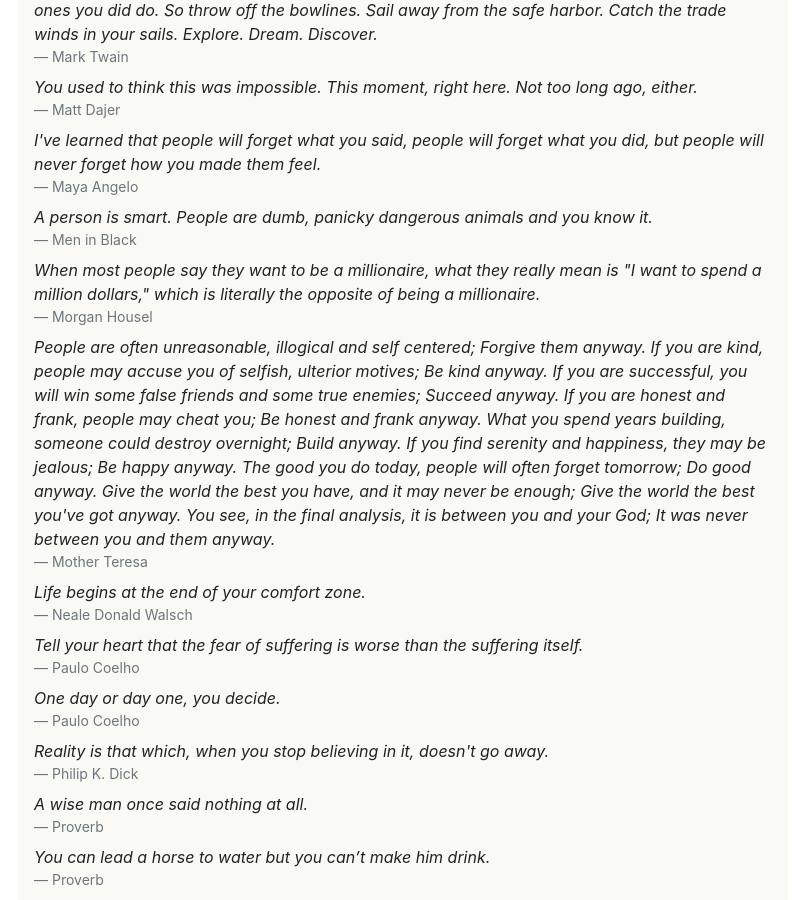
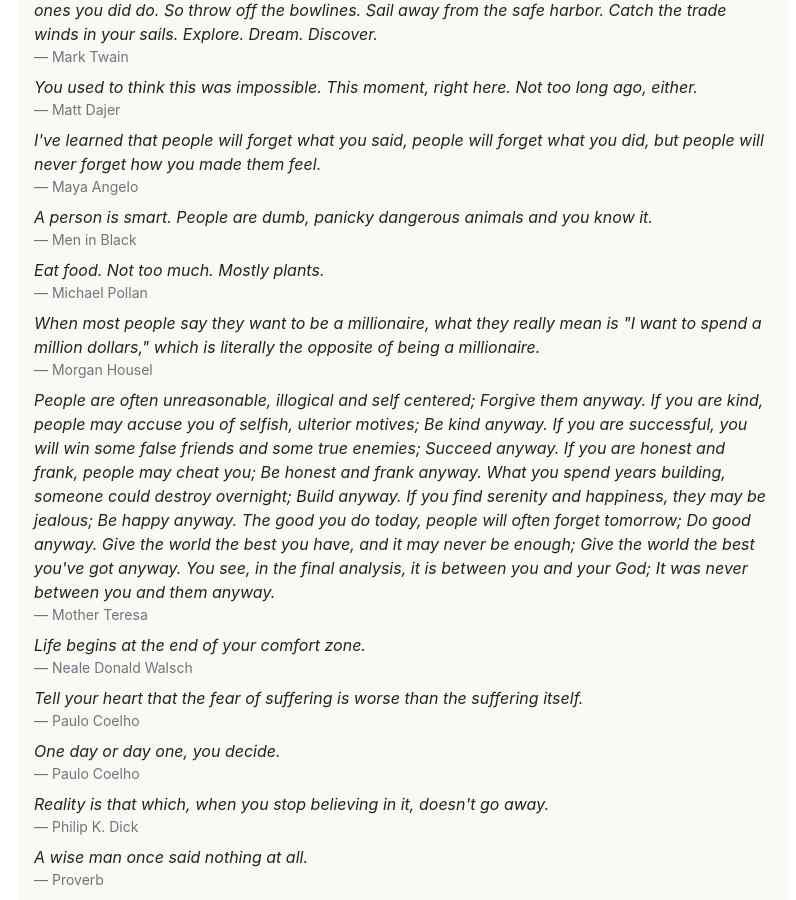
Before and after one commit to mackorone/mackorone.github.io, a Jekyll site: the page built from quotes.html, in a window 1280 px wide and 900 px high, scrolled down 3382 px. Shown: the whole window, without its empty margins (237-1033 px from the left). Built offline with Jekyll 4.4.1, drawn with Linux system fonts in a browser that asks for light colours; nearby versions of some CDN libraries.

Commit message:
Add Michael Pollan quote

```diff
--- a/_data/quotes.yml
+++ b/_data/quotes.yml
@@ -169,3 +169,6 @@
   source: Abraham Lincoln
 - quote: The only way of knowing a person is to love them without hope.
   source: Walter Benjamin
+- quote: Eat food. Not too much. Mostly plants.
+  source: Michael Pollan
+  link: https://michaelpollan.com/articles-archive/unhappy-meals/
```
